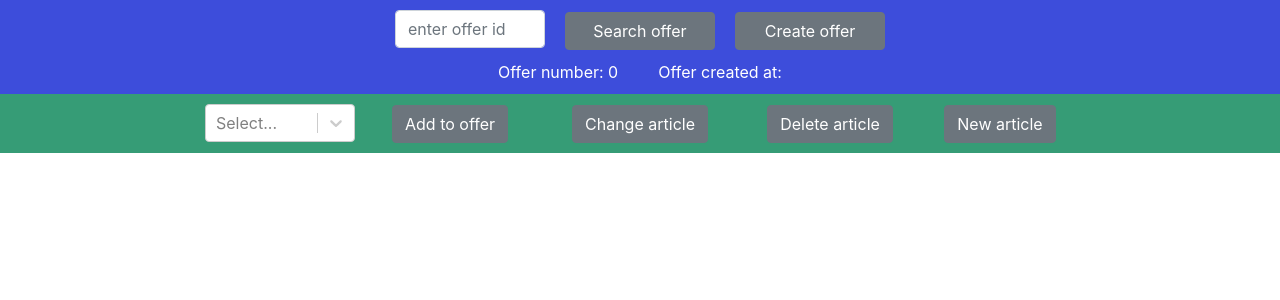
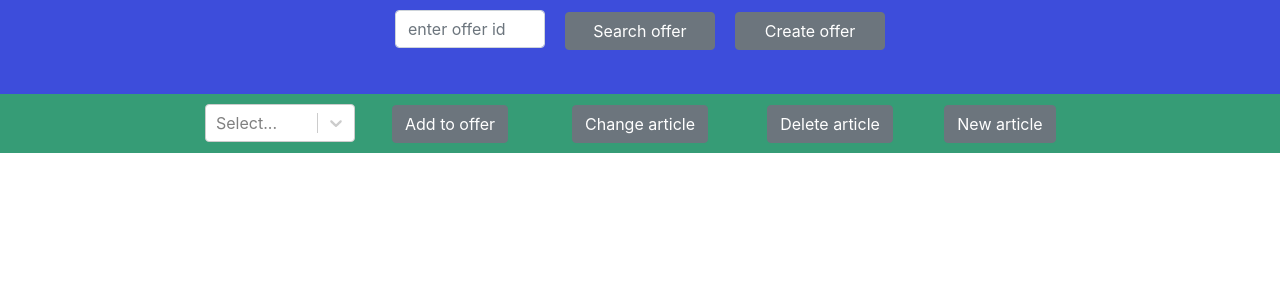
Before and after one commit to Ryukote/Koios-Backend, a React (Create React App) app in the folder KoiosOffersUI/koiosui/: page / in a window 1280 px wide. Shown: the top 300 px of the page. Built offline with nearby package versions, Linux system fonts and the light colour scheme.

Commit message:
Article list refresh and conditional rendering for header

```diff
--- a/KoiosOffersUI/koiosui/src/Components/OfferContext/OfferContext.js
+++ b/KoiosOffersUI/koiosui/src/Components/OfferContext/OfferContext.js
@@ -153,6 +153,8 @@ export class OfferProvider extends React.Component {
                 articleCollection: tmpArray
             })
         })
+
+        this.getOffer(this.state.offerId);
     }
 
     returnCollection = () => {
--- a/KoiosOffersUI/koiosui/src/Components/OfferHeader/OfferHeader.jsx
+++ b/KoiosOffersUI/koiosui/src/Components/OfferHeader/OfferHeader.jsx
@@ -277,14 +277,19 @@ export default class OfferHeader extends React.Component {
 
                                     <div id="headerBottom">
                                         <div id="offerNumber">
-                                            Offer number: {value.offer.Number}
+                                            {
+                                                value.offer.Number !== 0
+                                                ? "Offer number: " + value.offer.Number
+                                                : ""
+                                            }
                                         </div>
 
                                         <div id="offerDateTime">
-                                            Offer created at: {
+                                            {
                                                 value.offer.CreatedAt.includes("T")
-                                                ? value.offer.CreatedAt.split("T")[0]
-                                                : value.offer.CreatedAt
+                                                ? "Offer created at: " + value.offer.CreatedAt
+                                                    .split("T")[0]
+                                                : ""
                                             }
                                         </div>
                                     </div>
@@ -306,7 +311,7 @@ export default class OfferHeader extends React.Component {
                                                 await this.getArticleById()
                                                     .then(result => {
                                                         value.addToCollection(result, this.state.offerId);
-                                                        value.getOffer(this.state.offerId);
+                                                        // value.getOffer(this.state.offerId);
                                                     });
                                                 }}>Add to offer</Button>
                                         </div>
```
